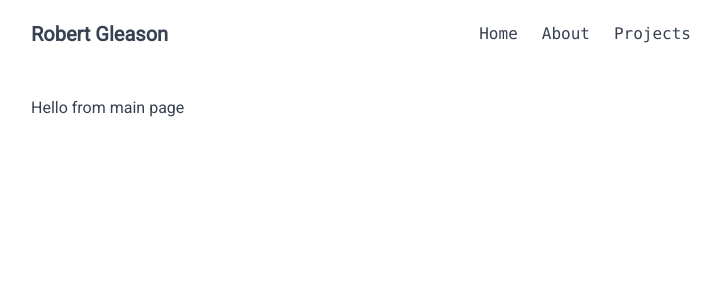
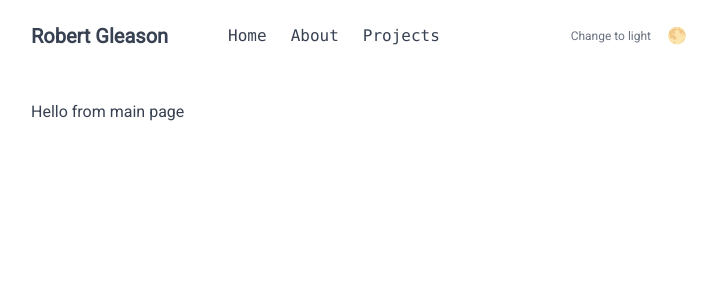
Before and after one commit to Epiq122/nuxt-blog, a Nuxt app: page / in a window 1280 px wide. Shown: the top 300 px of the page, without its empty margins (281-1002 px from the left). Built offline with nearby package versions, Linux system fonts and the light colour scheme.

Commit message:
Add color mode selector component and update default layout

```diff
--- /dev/null
+++ b/components/color-mode-selector.vue
@@ -0,0 +1,38 @@
+<template>
+  <div class="flex space-x-2 items-center">
+    <p class="text-gray-500 text-xs">Change to {{ nextMode }}</p>
+    <button
+      @click="toggleColorMode"
+      class="hover:bg-gray-200 dark:hover:bg-gray-600 px-2 py-1 text-gray-500"
+    >
+      {{ nextModeIcon }}
+    </button>
+  </div>
+</template>
+
+<script setup>
+const showNextModelLabel = ref(false);
+const colorMode = useColorMode();
+
+const modes = ['system', 'light', 'dark'];
+
+const nextModeIcons = {
+  system: '🌓',
+  light: '🌕',
+  dark: '🌑',
+};
+
+const nextMode = computed(() => {
+  const currentMode = modes.indexOf(colorMode.preference);
+  const nextMode = (currentMode + 1) % modes.length;
+  return modes[nextMode];
+});
+
+const toggleColorMode = () => {
+  colorMode.preference = nextMode.value;
+};
+
+const nextModeIcon = computed(() => nextModeIcons[nextMode.value]);
+</script>
+
+<style lang="scss" scoped></style>
--- a/layouts/default.vue
+++ b/layouts/default.vue
@@ -1,12 +1,19 @@
 <template>
   <div class="container mx-auto max-w-2xl">
     <header class="flex justify-between items-center mt-5">
-      <div>
-        <NuxtLink to="/" class="text-xl font-semibold p-2 hover:bg-gray-200"
-          >Robert Gleason</NuxtLink
-        >
+      <div class="flex items-center space-x-12">
+        <div>
+          <NuxtLink
+            to="/"
+            class="text-xl font-semibold p-2 hover:bg-gray-200 hover:text-black"
+            >Robert Gleason</NuxtLink
+          >
+        </div>
+        <Menu />
       </div>
-      <Menu />
+      <ClientOnly>
+        <ColorModeSelector />
+      </ClientOnly>
     </header>
     <main class="p-2 mt-10">
       <slot />
@@ -15,8 +22,6 @@
 </template>
 
 <script setup>
-const colorMode = useColorMode();
-
 useHead({
   titleTemplate: '%s - Robert Gleason',
   link: [
```
